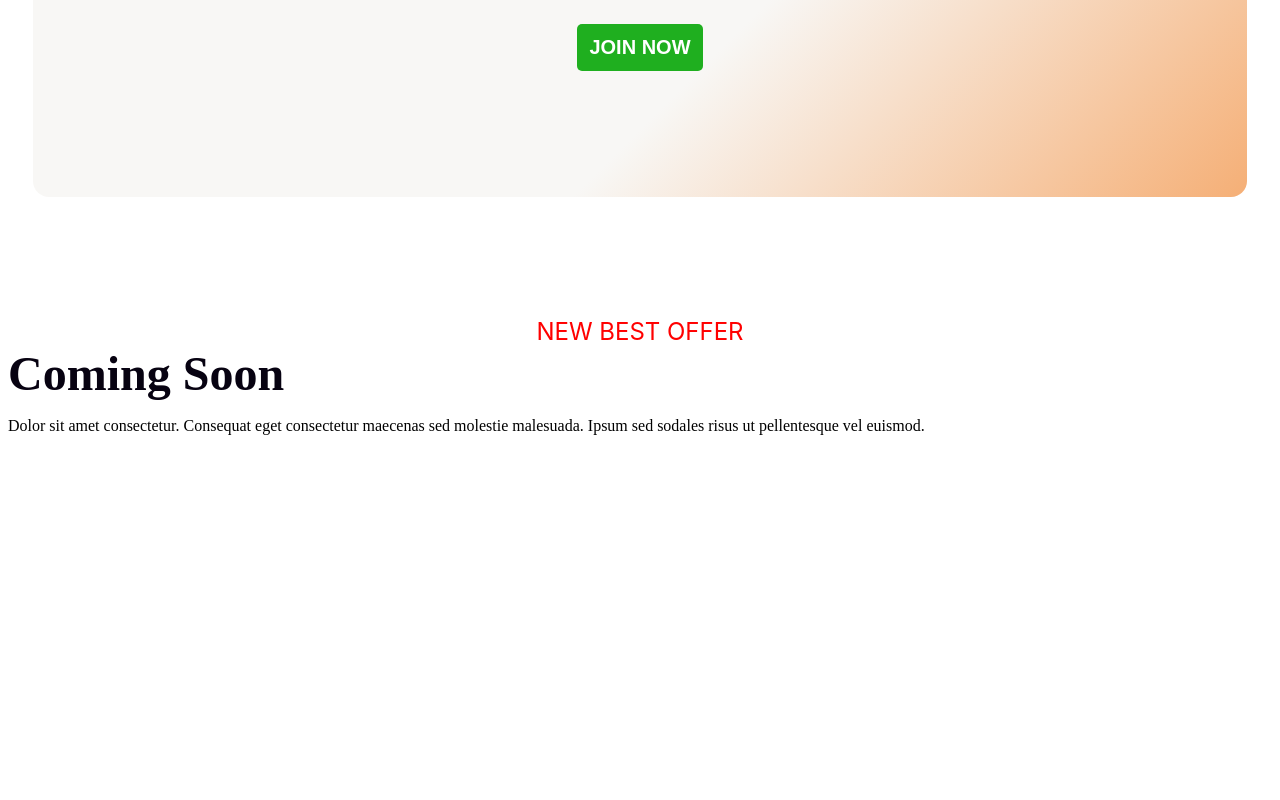
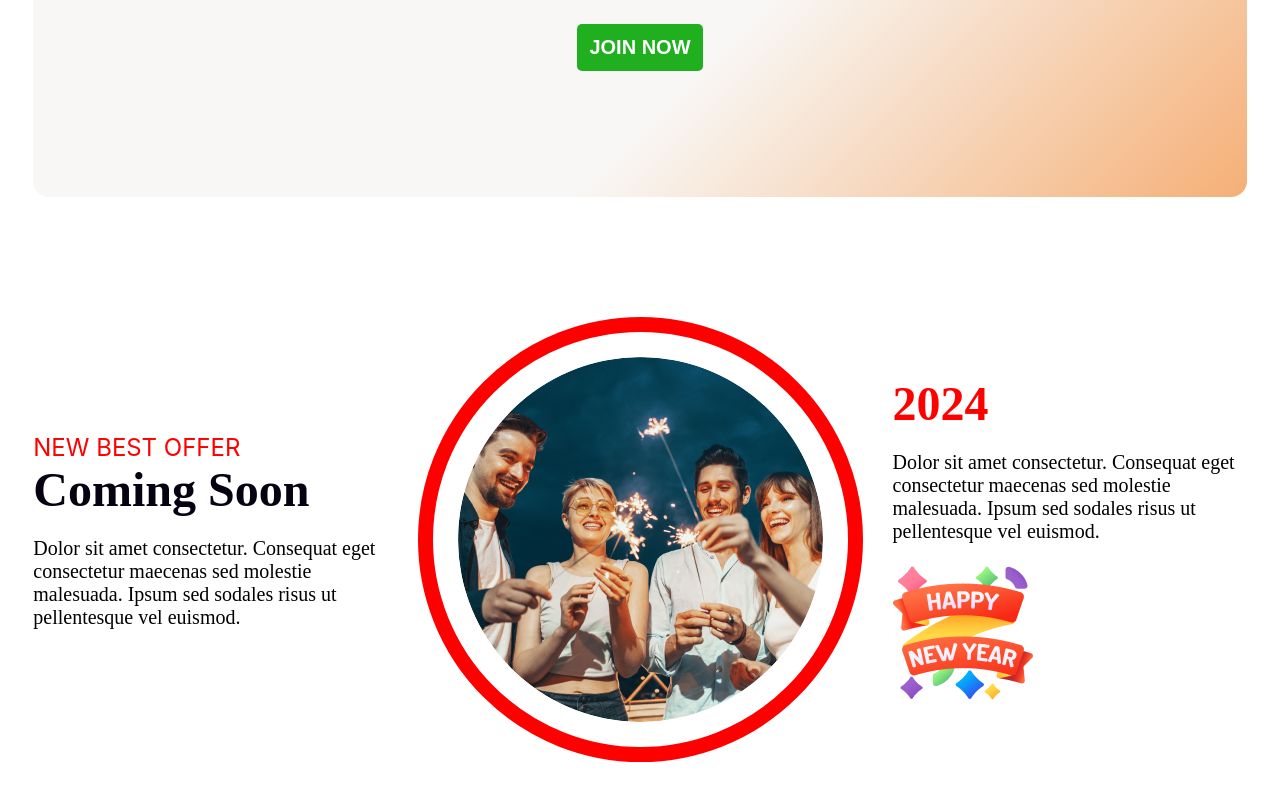
Before and after one commit to omarfaruk75/new-year-website, a plain HTML site: page index.html in a window 1280 px wide. Shown: the part 2534-3334 px from the top of the page. Before the commit the page ends 2985 px from the top, so only its background shows below. Drawn offline with Linux system fonts and the light colour scheme.

Commit message:
offer section done

```diff
--- a/index.html
+++ b/index.html
@@ -50,7 +50,7 @@
                 <button class="btn-party-place">Join Now</button>
             </div>
         </section>
-        <section class="image-round">
+        <section class="image-round-section">
             <div class="offer">
                 <div class="offer-title">
                     NEW BEST OFFER
@@ -63,10 +63,18 @@
                 </div>
             </div>
             <div class="offer-image">
-
+                <img src="images/Ellipse 1.png" alt="">
             </div>
             <div class="offer-year">
-
+                <div class="offer-2024">
+                    2024
+                </div>
+                 <div class="offer-description">
+                    <p>Dolor sit amet consectetur. Consequat eget consectetur maecenas sed molestie malesuada. Ipsum sed sodales risus ut pellentesque vel euismod. </p>
+                </div>
+                <div class="offer-year-image">
+                    <img src="images/Group 96.png" alt="">
+                </div>
             </div>
         </section>
     </main>
--- a/styles/style.css
+++ b/styles/style.css
@@ -131,9 +131,18 @@
         margin-bottom: 126px;
 
     }
+    .image-round-section{
+        margin: 0 2%;
+        max-width: 1320px;
+        margin-top: 120px;
+        margin-bottom: 120px;
+        display: flex;
+        align-items: center;
+        justify-content: space-evenly;
+        gap: 30px;
+    }
     .offer-title{
         color: #F00;
-        text-align: center;
         font-family: Inter;
         font-size: 24px;
     }
@@ -143,3 +152,17 @@
         font-weight: 900;
         text-transform: capitalize;
     }
+    .offer-description{
+        font-size: 20px;
+
+    }
+    .offer-image img{
+        border-radius: 50%;
+        border: 15px solid #F00;
+        padding: 25px;
+    }
+    .offer-2024{
+        color: #F00;
+        font-size: 48px;
+        font-weight: 700;
+    }
```
